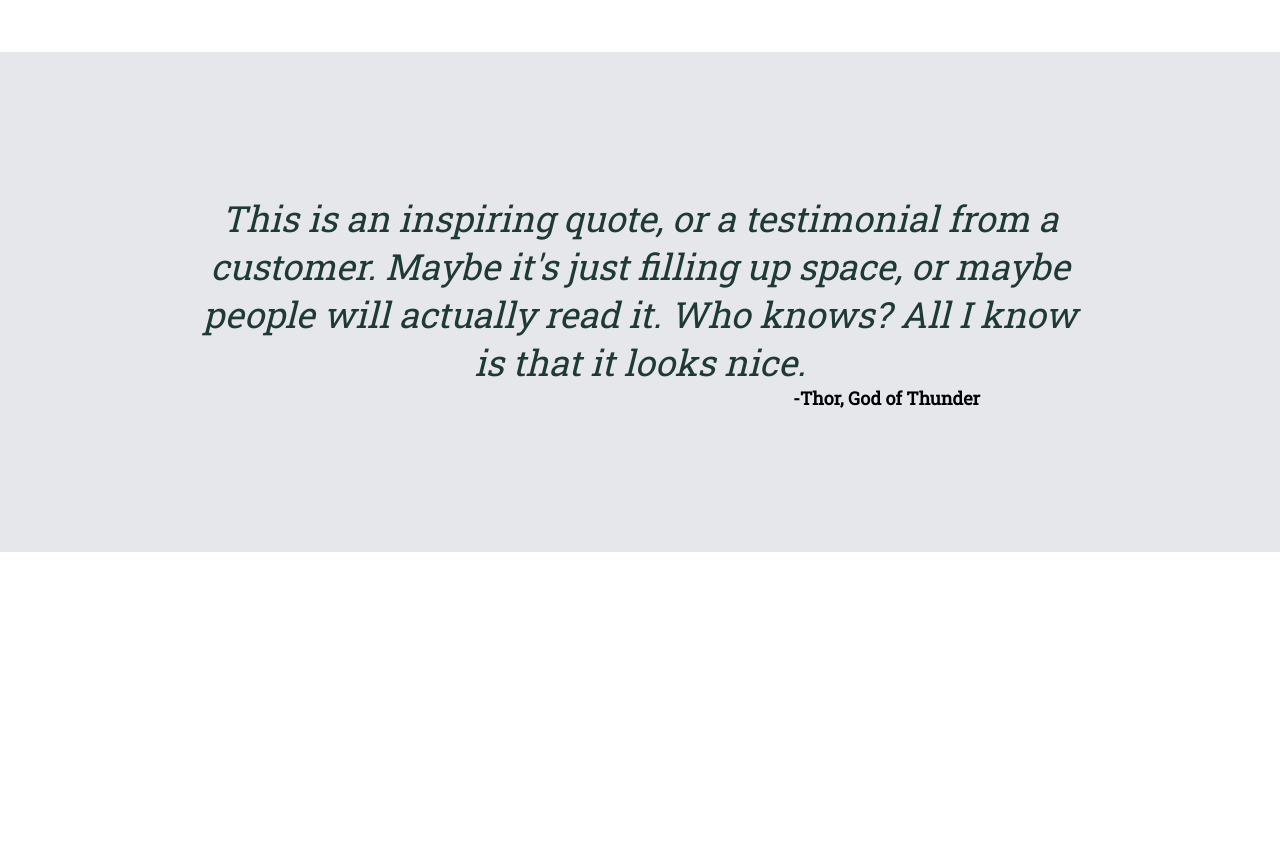
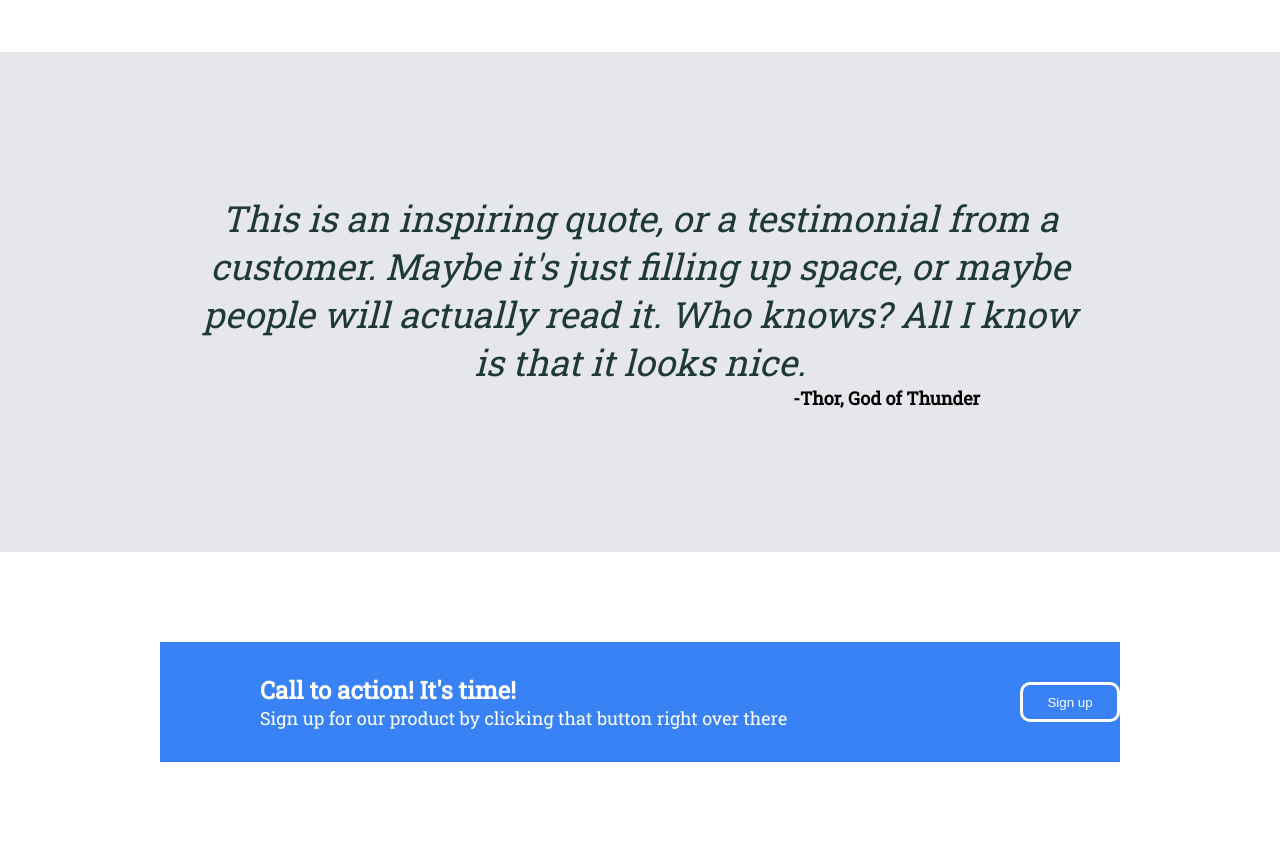
Before and after one commit to tooly11/odin-landing-page, a plain HTML site: page index.html in a window 1280 px wide. Shown: the part 1006-1858 px from the top of the page. Before the commit the page ends 1558 px from the top, so only its background shows below. Drawn offline with Linux system fonts and the light colour scheme.

Commit message:
Start and finish last div

```diff
--- a/index.html
+++ b/index.html
@@ -61,5 +61,16 @@
                 <p class="p-third"><strong>-Thor, God of Thunder</strong></p>
             </div>
         </div>
+        <div class="last-div">
+            <div class="blue-container">
+                <div class="left">
+                    <h4>Call to action! It's time!</h4>
+                    <p class="last-p">Sign up for our product by clicking that button right over there</p>
+                </div>
+                <div class="right">
+                    <button type="button" class="btn-last-div">Sign up</button>
+                </div>
+            </div>
+        </div>
     </body>
 </html>
--- a/styles.css
+++ b/styles.css
@@ -146,3 +146,51 @@ h3 {
     justify-content: flex-end;
     margin-right: 300px;
 }
+
+.last-div {
+    height: 300px;
+    display: flex;
+    justify-content: center;
+    align-items: center;
+}
+
+.blue-container {
+    background-color: #3882F6;
+    width: 75%;
+    height: 40%;
+    display: flex;
+    flex-direction: row;
+}
+
+.left {
+    width: 80%;
+    margin-left: 100px;
+    display: flex;
+    justify-content: center;
+    flex-direction: column;
+}
+
+h4 {
+    font-size: 24px;
+    color: white;
+}
+
+.last-p {
+    color: white;
+    font-size: 18px;
+}
+
+.right {
+    display: flex;
+    justify-content: flex-start;
+    align-items: center;
+}
+
+.btn-last-div {
+    background-color: #3882F6;
+    color: white;
+    width: 100px;
+    height: 40px;
+    border: 3px solid white;
+    border-radius: 10px;
+}
```
